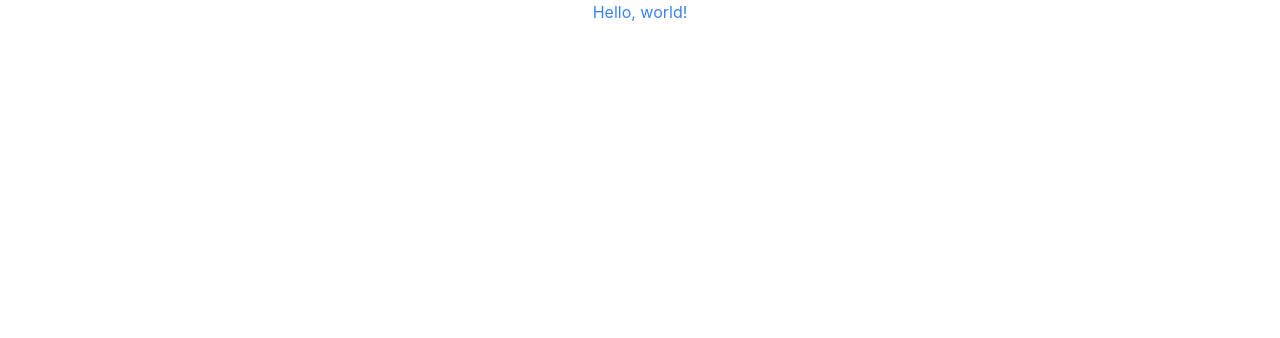
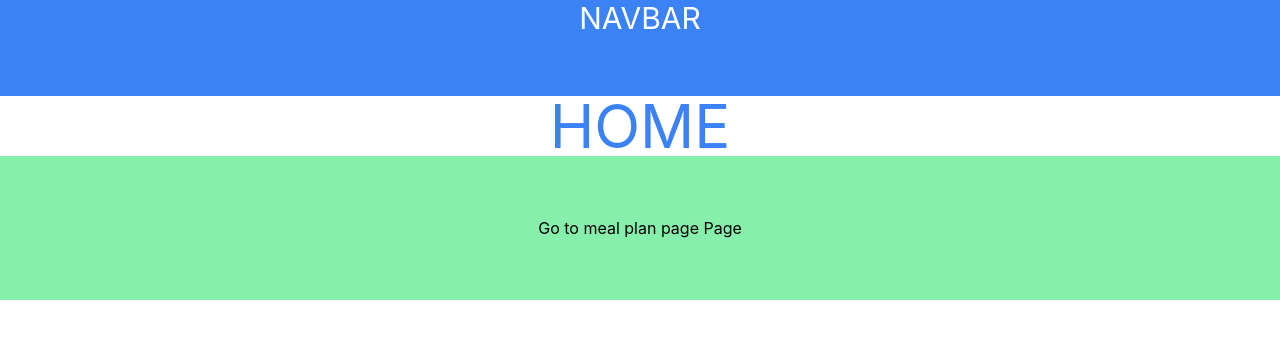
Before and after one commit to Kirtandusi/Dietary-Menu-Helper, a React (Create React App) app in the folder client/: page / in a window 1280 px wide. Shown: the top 338 px of the page. Built offline with nearby package versions, Linux system fonts and the light colour scheme.

Commit message:
2024/2/7 1:50PM
Barebones Home, Meal, and Navbar page created

```diff
--- a/client/package.json
+++ b/client/package.json
@@ -10,6 +10,7 @@
     "postcss": "^8.4.34",
     "react": "^18.2.0",
     "react-dom": "^18.2.0",
+    "react-router-dom": "^6.22.0",
     "react-scripts": "5.0.1",
     "tailwindcss": "^3.4.1",
     "web-vitals": "^2.1.4"
--- a/client/src/App.jsx
+++ b/client/src/App.jsx
@@ -1,11 +1,12 @@
 import './App.css';
 import './tailwind.css';
+import WebRouter from './WebRouter';
 
 function App() {
   return (
-    <div className="text-center text-blue-500">
-      <h1>Hello, world!</h1>
-    </div>
+    <>
+      <WebRouter />
+    </>
   );
 }
 
--- /dev/null
+++ b/client/src/Components/Navbar.jsx
@@ -0,0 +1,12 @@
+import React from 'react'
+import { NavLink } from 'react-router-dom';
+
+const Navbar = () => {
+    return (
+        <header className='header flex justify-center align-middle'>
+            <h1 className='text-3xl'>NAVBAR</h1>
+        </header>
+    )
+}
+
+export default Navbar
--- /dev/null
+++ b/client/src/Pages/Home/Home.jsx
@@ -0,0 +1,18 @@
+import React from 'react'
+import { Link } from 'react-router-dom'
+
+console.log('Home.jsx')
+
+const Home = () => {
+    return (
+        <>
+            <h1 className='text-blue-500 text-center text-6xl'>HOME</h1>
+            <Link to="/meal-plan-page" >
+                <button type="button" className='text-center w-[100vw] bg-green-300 h-36'>
+                    Go to meal plan page Page</button>
+            </Link>
+        </>
+    )
+}
+
+export default Home
--- /dev/null
+++ b/client/src/Pages/Meal Page/MealPlanMain.jsx
@@ -0,0 +1,11 @@
+import React from 'react'
+
+const MealPlanMain = () => {
+    return (
+        <div>
+
+        </div>
+    )
+}
+
+export default MealPlanMain
--- /dev/null
+++ b/client/src/WebRouter.jsx
@@ -0,0 +1,19 @@
+import React from 'react';
+import { BrowserRouter as Router, Routes, Route } from 'react-router-dom';
+import Home from './Pages/Home/Home';
+import Navbar from './Components/Navbar';
+
+const WebRouter = () => {
+    return (
+        <div >
+            <Navbar />
+            <Router>
+                <Routes>
+                    <Route path="/" element={<Home />} />
+                </Routes>
+            </Router>
+        </div>
+    )
+}
+
+export default WebRouter;
--- a/client/src/tailwind.css
+++ b/client/src/tailwind.css
@@ -1,3 +1,7 @@
 @import 'tailwindcss/base';
 @import 'tailwindcss/components';
 @import 'tailwindcss/utilities';
+
+.header {
+    @apply bg-blue-500 text-white w-[100vw] h-24;
+}
```
Also changed, not shown: 1 other file (tests, documents, lock files or other folders).
